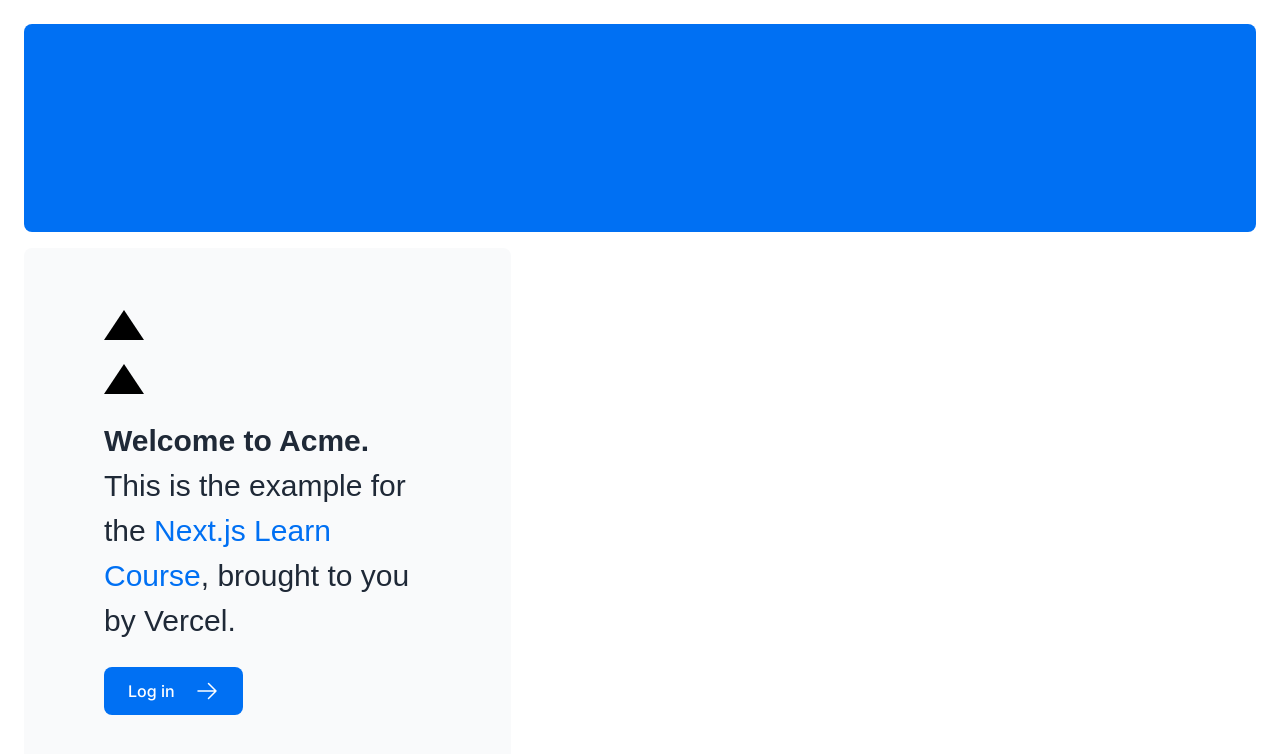
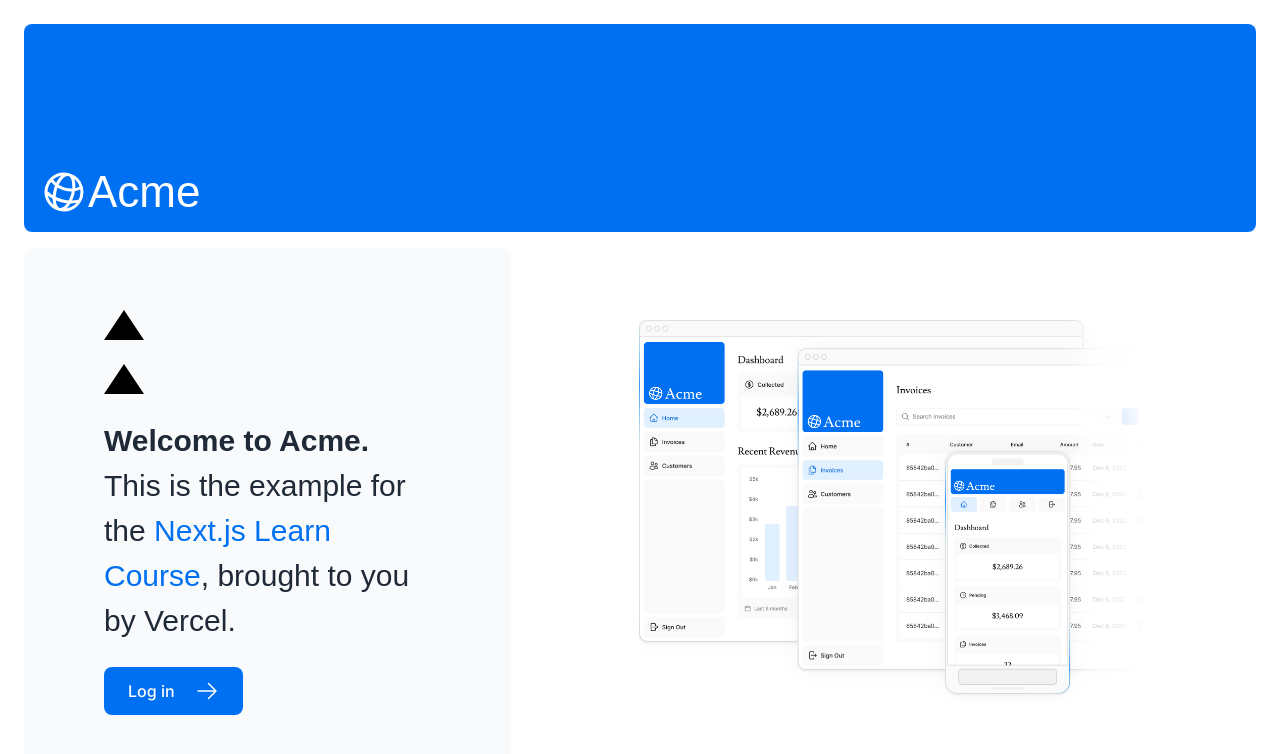
Before and after one commit to shunssv/demo-financial-dashboard, a Next.js app: page / in a window 1280 px wide. Shown: the top 754 px of the page. Built offline with nearby package versions, Linux system fonts and the light colour scheme; a web font is replaced by a local one.

Commit message:
:sparkles: Add an image for desktop layout

```diff
--- a/app/page.tsx
+++ b/app/page.tsx
@@ -2,13 +2,14 @@ import AcmeLogo from '@/app/ui/acme-logo';
 import styles from '@/app/ui/home.module.css';
 import { lusitana } from '@/app/ui/fonts';
 import { ArrowRightIcon } from '@heroicons/react/24/outline';
+import Image from 'next/image';
 
 import Link from 'next/link';
 export default function Page() {
   return (
     <main className="flex min-h-screen flex-col p-6">
       <div className="flex h-20 shrink-0 items-end rounded-lg bg-blue-500 p-4 md:h-52">
-        {/* <AcmeLogo /> */}
+        <AcmeLogo />
       </div>
       <div className="mt-4 flex grow flex-col gap-4 md:flex-row">
         <div className="flex flex-col justify-center gap-6 rounded-lg bg-gray-50 px-6 py-10 md:w-2/5 md:px-20">
@@ -30,6 +31,13 @@ export default function Page() {
         </div>
         <div className="flex items-center justify-center p-6 md:w-3/5 md:px-28 md:py-12">
           {/* Add Hero Images Here */}
+          <Image
+            src="/hero-desktop.png"
+            width={1000}
+            height={760}
+            className="hidden md:block"
+            alt="Screenshots of the dashboard project showing desktop version"
+          />
         </div>
       </div>
     </main>
```
